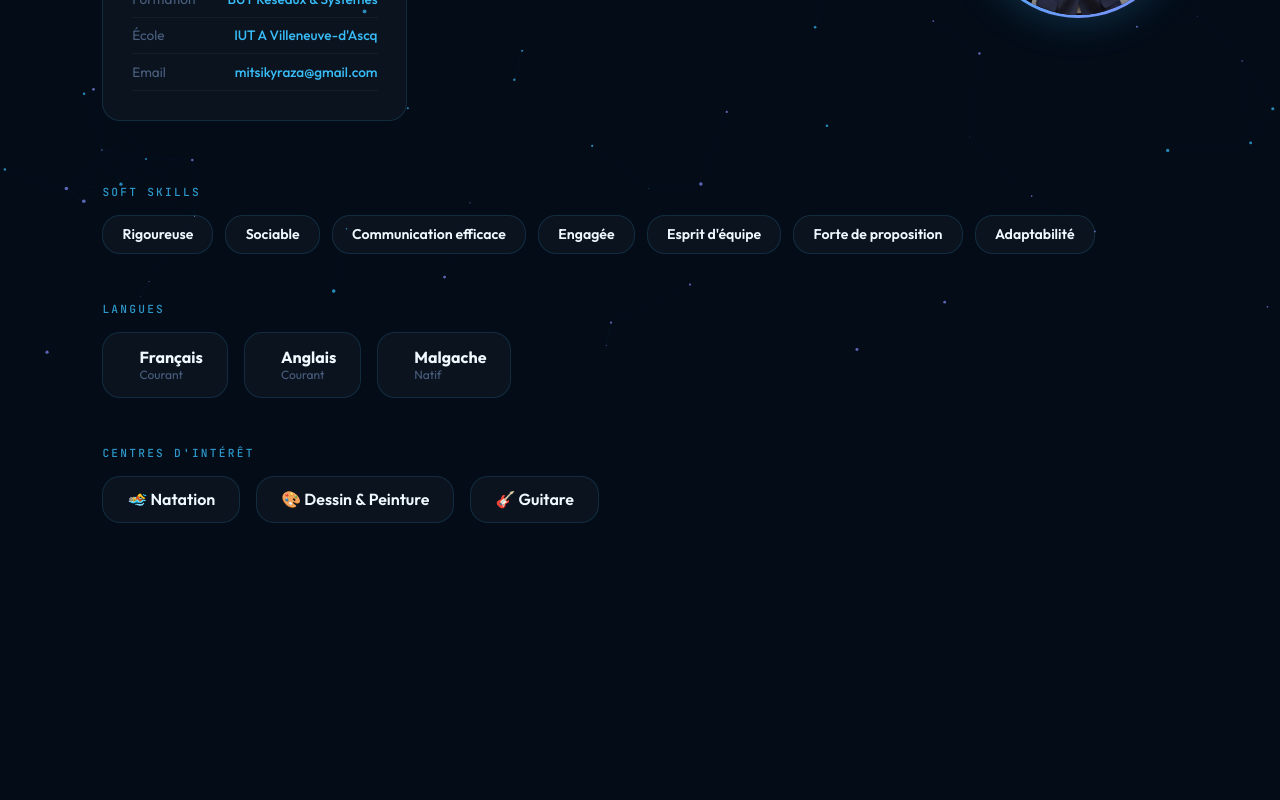
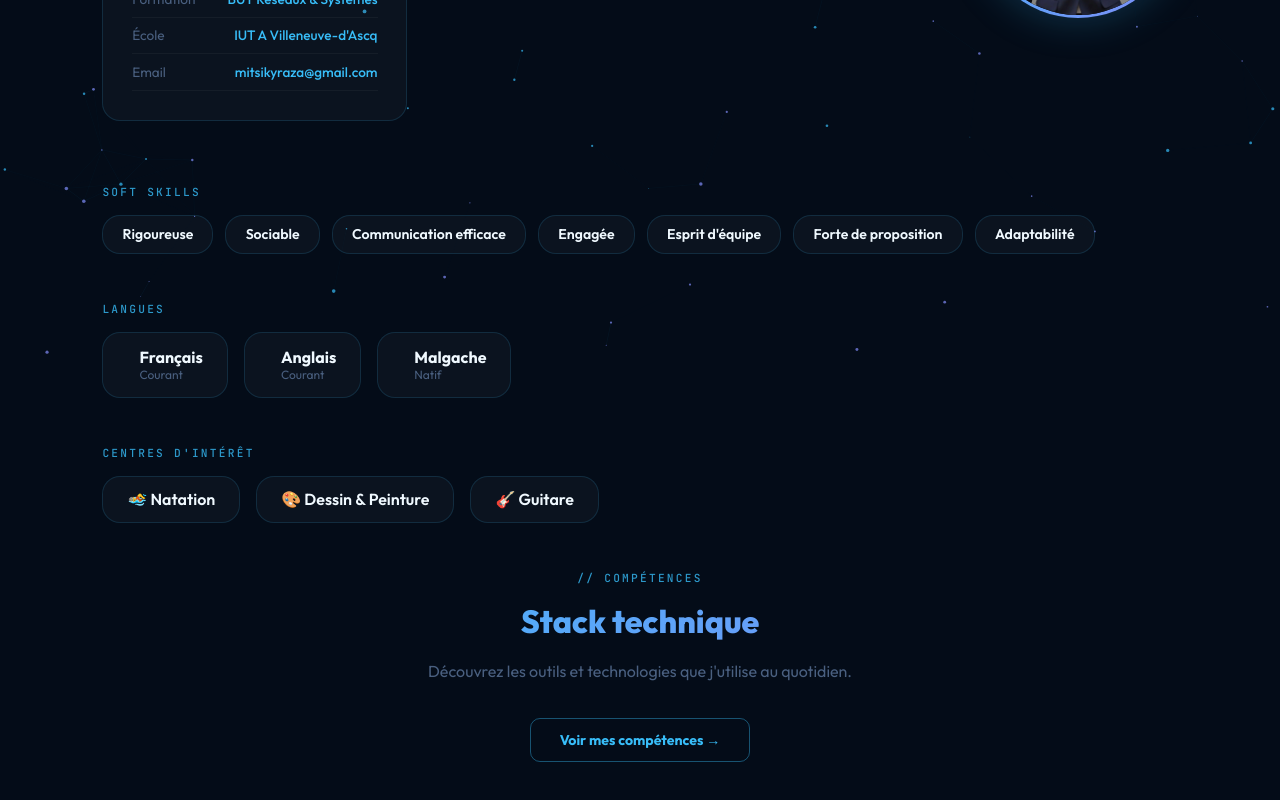
Before and after one commit to Soamitsiky/soa-razakamboly-portfolio.github.io, a React (Create React App) app: page /#/about in a window 1280 px wide. Shown: the part 444-1244 px from the top of the page. Before the commit the page ends 1095 px from the top, so only its background shows below. Built offline with nearby package versions, Linux system fonts and the light colour scheme.

Commit message:
Simplify Home page - keep hero only

```diff
--- a/src/App.jsx
+++ b/src/App.jsx
@@ -14,6 +14,7 @@ import Alternance from "./pages/Alternance";
 import Recommendations from "./pages/Recommendations";
 import Contact from "./pages/Contact";
 import CV from "./pages/CV";
+import Skills from "./pages/Skills";
 import "./App.css";
 
 export default function App() {
@@ -32,6 +33,7 @@ export default function App() {
             <Route path="/about" element={<About />} />
             <Route path="/experiences" element={<Experiences />} />
             <Route path="/experiences/:id" element={<ExperienceDetail />} />
+            <Route path="/skills" element={<Skills />} />
             <Route path="/projects" element={<Projects />} />
             <Route path="/projects/:id" element={<ProjectDetail />} />
             <Route path="/education" element={<Education />} />
--- a/src/components/Navbar.jsx
+++ b/src/components/Navbar.jsx
@@ -6,6 +6,7 @@ const links = [
   { path: "/about", label: "À propos" },
   { path: "/experiences", label: "Expériences" },
   { path: "/projects", label: "Projets" },
+  { path: "/skills", label: "Compétences" },
   { path: "/education", label: "Formation" },
   { path: "/alternance", label: "Alternance" },
   { path: "/recommendations", label: "Recommandations" },
--- a/src/pages/About.jsx
+++ b/src/pages/About.jsx
@@ -1,5 +1,7 @@
 import { useEffect } from "react";
 import { profile, skills } from "../data/data";
+import { Link } from "react-router-dom";
+
 
 export default function About() {
   useEffect(() => {
@@ -110,6 +112,22 @@ export default function About() {
           ))}
         </div>
       </div>*/}
+      <div className="reveal" style={{ textAlign: "center", marginTop: "3rem" }}>
+        <div className="page-label" style={{ marginBottom: "1rem" }}>// Compétences</div>
+          <h2 style={{
+            fontFamily: "var(--font)", fontWeight: 800,
+            fontSize: "clamp(1.5rem, 3vw, 2rem)",
+            background: "var(--grad)", WebkitBackgroundClip: "text",
+            WebkitTextFillColor: "transparent", marginBottom: "1rem"
+          }}>
+          Stack technique
+        </h2>
+        <p style={{ color: "var(--muted)", marginBottom: "2rem", lineHeight: 1.8 }}>
+          Découvrez les outils et technologies que j'utilise au quotidien.
+        </p>
+        <Link to="/experiences" className="btn btn-outline">Voir mes compétences →</Link>
+      </div>
+
     </div>
   );
 }
--- a/src/pages/Contact.jsx
+++ b/src/pages/Contact.jsx
@@ -36,7 +36,6 @@ export default function Contact() {
           <div style={{ display: "flex", flexDirection: "column", gap: "1rem", marginBottom: "2rem" }}>
             {[
               { icon: "✉️", label: "Email", value: profile.email, href: `mailto:${profile.email}` },
-              { icon: "📱", label: "Téléphone", value: profile.phone, href: `tel:+33781045287` },
               { icon: "💼", label: "LinkedIn", value: "Voir mon profil", href: profile.linkedin },
               { icon: "📍", label: "Localisation", value: profile.location, href: null },
             ].map(c => (
--- /dev/null
+++ b/src/pages/Skills.jsx
@@ -0,0 +1,38 @@
+import { useEffect } from "react";
+import { skills } from "../data/data";
+
+export default function Skills() {
+  useEffect(() => {
+    const obs = new IntersectionObserver(entries => {
+      entries.forEach(e => { if (e.isIntersecting) { e.target.classList.add("revealed"); obs.unobserve(e.target); } });
+    }, { threshold: 0.1 });
+    document.querySelectorAll(".reveal").forEach(el => obs.observe(el));
+    return () => obs.disconnect();
+  }, []);
+
+  return (
+    <div className="page" style={{ position: "relative", zIndex: 1 }}>
+      <div className="page-header">
+        {/* <div className="page-label">Compétences</div>*/}
+        <h1 className="page-title">Compétences technique</h1>
+      </div>
+      <div className="reveal">
+        <div className="grid-3">
+          {skills.map((s, i) => (
+            <div key={i} className="card">
+              <div style={{ display: "flex", alignItems: "center", gap: "0.75rem", marginBottom: "1rem" }}>
+                <span style={{ fontSize: "1.4rem" }}>{s.icon}</span>
+                <span style={{ fontWeight: 700, fontSize: "0.9rem", color: s.color }}>{s.category}</span>
+              </div>
+              <div style={{ display: "flex", flexWrap: "wrap", gap: "0.4rem" }}>
+                {s.items.map(item => (
+                  <span key={item} style={{ padding: "0.25rem 0.65rem", borderRadius: 5, fontSize: "0.7rem", background: `${s.color}18`, color: s.color, border: `1px solid ${s.color}30` }}>{item}</span>
+                ))}
+              </div>
+            </div>
+          ))}
+        </div>
+      </div>
+    </div>
+  );
+}
```
Also changed, not shown: 2 other files (tests, documents, lock files or other folders).
